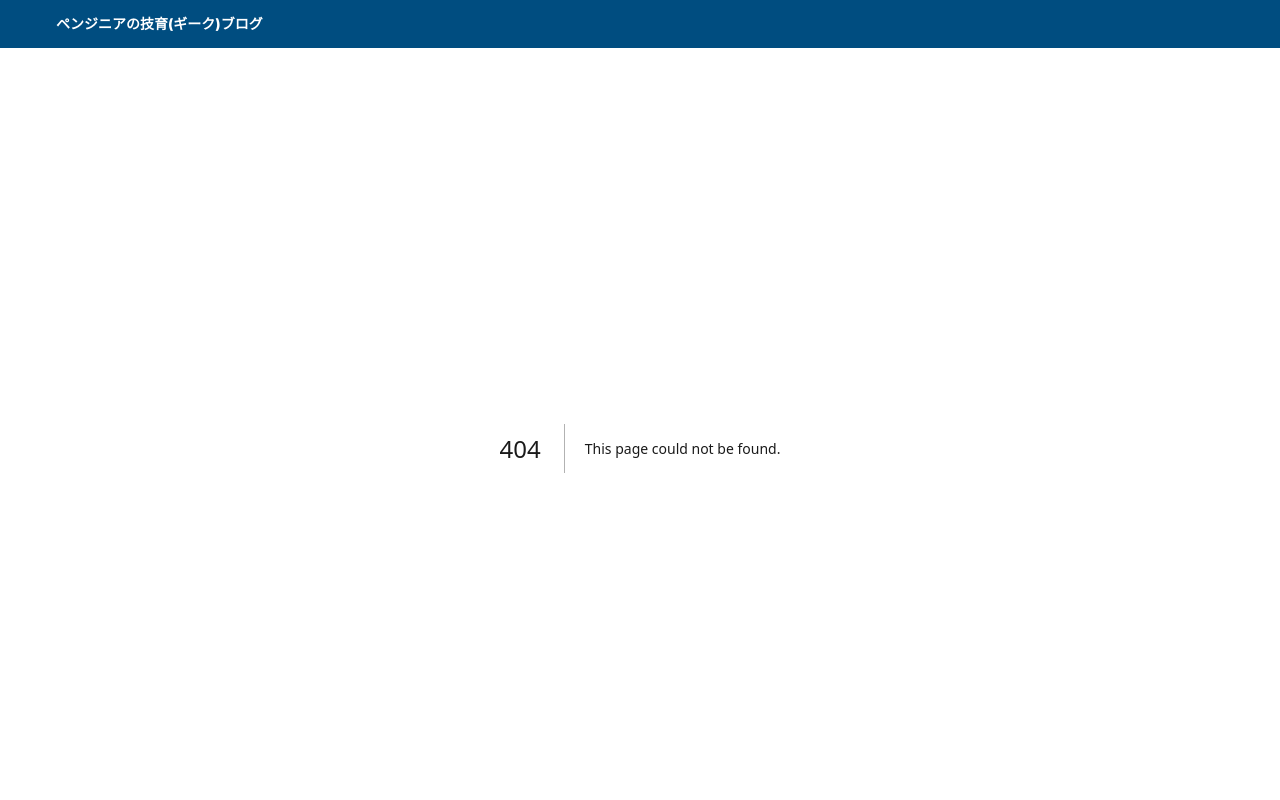
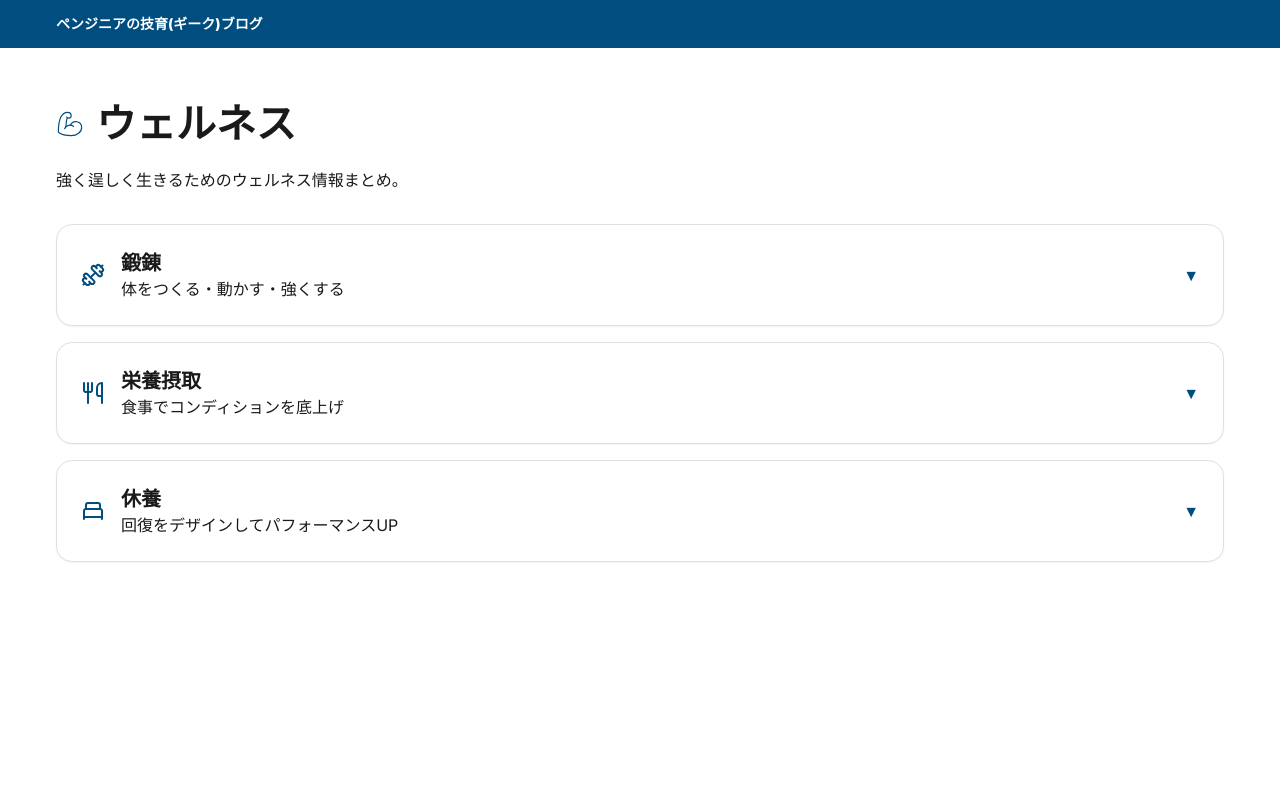
Before and after one commit to pengineer-geek/geek-blog, a Next.js app: page /categories/wellness in a window 1280 px wide. Before the commit this address had no page. Shown: the top 800 px of the page. Built offline with nearby package versions, Linux system fonts and the light colour scheme.

Commit message:
add content wellness

```diff
--- /dev/null
+++ b/src/app/_components/accordion-wellness.tsx
@@ -0,0 +1,173 @@
+"use client";
+
+import { useState } from "react";
+import Link from "next/link";
+import { IconDumbbell, IconUtensils, IconBed } from "@/app/_components/icons";
+
+type Post = { title: string; href: string };
+type Sub = { key: string; title: string; posts: Post[] };
+type Section = {
+  key: string;
+  title: string;
+  desc: string;
+  icon: React.ReactNode;
+  subs: Sub[];
+};
+
+const sections: Section[] = [
+  {
+    key: "training",
+    title: "鍛錬",
+    desc: "体をつくる・動かす・強くする",
+    icon: <IconDumbbell className="h-6 w-6" />,
+    subs: [
+      {
+        key: "weight",
+        title: "ウェイトトレーニング",
+        posts: [
+          { title: "初心者メニューとフォームの基本", href: "#" },
+          { title: "プログレッションの考え方", href: "#" },
+        ],
+      },
+      {
+        key: "bjj",
+        title: "ブラジリアン柔術",
+        posts: [
+          { title: "白帯がまず覚えるべきムーブ", href: "#" },
+          { title: "スパーで意識する2つの軸", href: "#" },
+        ],
+      },
+    ],
+  },
+  {
+    key: "nutrition",
+    title: "栄養摂取",
+    desc: "食事でコンディションを底上げ",
+    icon: <IconUtensils className="h-6 w-6" />,
+    subs: [
+      {
+        key: "recipe",
+        title: "レシピ",
+        posts: [
+          { title: "高タンパク・低脂質の定番ごはん", href: "#" },
+          { title: "5分で作れる作り置きスープ", href: "#" },
+        ],
+      },
+      {
+        key: "supplement",
+        title: "サプリメント",
+        posts: [
+          { title: "目的別サプリの使い分け", href: "#" },
+          { title: "最低限これだけでOKリスト", href: "#" },
+        ],
+      },
+    ],
+  },
+  {
+    key: "recovery",
+    title: "休養",
+    desc: "回復をデザインしてパフォーマンスUP",
+    icon: <IconBed className="h-6 w-6" />,
+    subs: [
+      {
+        key: "sleep",
+        title: "睡眠",
+        posts: [
+          { title: "睡眠の質を上げるナイトルーティン", href: "#" },
+          { title: "朝の体調を決める2つの習慣", href: "#" },
+        ],
+      },
+      {
+        key: "relax",
+        title: "リラックス",
+        posts: [
+          { title: "副交感神経に寄せるセルフケア", href: "#" },
+          { title: "仕事後の切り替えスイッチ集", href: "#" },
+        ],
+      },
+    ],
+  },
+];
+
+export default function AccordionWellness() {
+  const [openSection, setOpenSection] = useState<string | null>(null);
+  const [openSub, setOpenSub] = useState<string | null>(null);
+
+  const toggleSection = (key: string) => {
+    setOpenSection((prev) => (prev === key ? null : key));
+    setOpenSub(null);
+  };
+
+  const toggleSub = (sectionKey: string, subKey: string) => {
+    const k = `${sectionKey}:${subKey}`;
+    setOpenSub((prev) => (prev === k ? null : k));
+  };
+
+  return (
+    <div className="space-y-4">
+      {sections.map((sec) => {
+        const isOpen = openSection === sec.key;
+        return (
+          <div key={sec.key} className="rounded-2xl border border-border bg-white shadow-sm">
+            {/* 大項目ヘッダ */}
+            <button
+              onClick={() => toggleSection(sec.key)}
+              className="flex w-full items-center justify-between p-6 text-left"
+              aria-expanded={isOpen}
+            >
+              <div className="flex items-center gap-4">
+                <span className="text-primary">{sec.icon}</span>
+                <div>
+                  <h3 className="text-xl font-extrabold text-text">{sec.title}</h3>
+                  <p className="text-text/70">{sec.desc}</p>
+                </div>
+              </div>
+              <span className="ml-4 text-primary">{isOpen ? "▲" : "▼"}</span>
+            </button>
+
+            {/* 中項目 */}
+            {isOpen && (
+              <div className="px-6 pb-6">
+                <ul className="space-y-2">
+                  {sec.subs.map((sub) => {
+                    const key = `${sec.key}:${sub.key}`;
+                    const subOpen = openSub === key;
+                    return (
+                      <li key={sub.key} className="rounded-xl border border-border/70 bg-white">
+                        <button
+                          onClick={() => toggleSub(sec.key, sub.key)}
+                          className="flex w-full items-center justify-between rounded-xl p-3 text-left hover:bg-primary/5"
+                          aria-expanded={subOpen}
+                        >
+                          <span className="font-medium text-text">{sub.title}</span>
+                          <span className="text-primary">{subOpen ? "▲" : "▼"}</span>
+                        </button>
+
+                        {subOpen && (
+                          <div className="px-4 pb-3">
+                            <ul className="space-y-1">
+                              {sub.posts.map((p, i) => (
+                                <li key={i}>
+                                  <Link
+                                    href={p.href}
+                                    className="block rounded-lg px-3 py-2 text-text/80 transition hover:bg-primary/5 hover:text-primary"
+                                  >
+                                    {p.title}
+                                  </Link>
+                                </li>
+                              ))}
+                            </ul>
+                          </div>
+                        )}
+                      </li>
+                    );
+                  })}
+                </ul>
+              </div>
+            )}
+          </div>
+        );
+      })}
+    </div>
+  );
+}
--- a/src/app/_components/icons.tsx
+++ b/src/app/_components/icons.tsx
@@ -108,3 +108,44 @@ export function IconWrench(props: React.SVGProps<SVGSVGElement>) {
     </svg>
   );
 }
+
+// 大項目 : 鍛錬
+export function IconDumbbell(props: React.SVGProps<SVGSVGElement>) {
+  return (
+    <svg width="24" height="24" viewBox="0 0 24 24"
+      fill="none" stroke="currentColor" strokeWidth={2}
+      strokeLinecap="round" strokeLinejoin="round" {...props}>
+      <path d="M17.596 12.768a2 2 0 1 0 2.829-2.829l-1.768-1.767a2 2 0 0 0 2.828-2.829l-2.828-2.828a2 2 0 0 0-2.829 2.828l-1.767-1.768a2 2 0 1 0-2.829 2.829z"/>
+      <path d="m2.5 21.5 1.4-1.4"/>
+      <path d="m20.1 3.9 1.4-1.4"/>
+      <path d="M5.343 21.485a2 2 0 1 0 2.829-2.828l1.767 1.768a2 2 0 1 0 2.829-2.829l-6.364-6.364a2 2 0 1 0-2.829 2.829l1.768 1.767a2 2 0 0 0-2.828 2.829z"/>
+      <path d="m9.6 14.4 4.8-4.8"/>
+    </svg>
+  );
+}
+
+// 大項目 : 栄養摂取
+export function IconUtensils(props: React.SVGProps<SVGSVGElement>) {
+  return (
+    <svg width="24" height="24" viewBox="0 0 24 24"
+      fill="none" stroke="currentColor" strokeWidth={2}
+      strokeLinecap="round" strokeLinejoin="round" {...props}>
+      <path d="M3 2v7c0 1.1.9 2 2 2h4a2 2 0 0 0 2-2V2"/>
+      <path d="M7 2v20"/>
+      <path d="M21 15V2a5 5 0 0 0-5 5v6c0 1.1.9 2 2 2h3Zm0 0v7"/>
+    </svg>
+  );
+}
+
+// 大項目 : 休養
+export function IconBed(props: React.SVGProps<SVGSVGElement>) {
+  return (
+    <svg width="24" height="24" viewBox="0 0 24 24"
+      fill="none" stroke="currentColor" strokeWidth={2}
+      strokeLinecap="round" strokeLinejoin="round" {...props}>
+      <path d="M3 20v-8a2 2 0 0 1 2-2h14a2 2 0 0 1 2 2v8"/>
+      <path d="M5 10V6a2 2 0 0 1 2-2h10a2 2 0 0 1 2 2v4"/>
+      <path d="M3 18h18"/>
+    </svg>
+  );
+}
--- /dev/null
+++ b/src/app/categories/wellness/page.tsx
@@ -0,0 +1,20 @@
+import AccordionWellness from "@/app/_components/accordion-wellness";
+import { IconWellness } from "@/app/_components/icons"; // 既存のトップ見出し用（なければ省略）
+
+export default function Page() {
+  return (
+    <main className="container py-10 md:py-14">
+      <div className="mb-6 flex items-center gap-3">
+        <span className="text-primary">
+          <IconWellness className="h-7 w-7" />
+        </span>
+        <h1 className="text-4xl font-extrabold text-text md:text-5xl">ウェルネス</h1>
+      </div>
+      <p className="mb-8 text-text/70">
+        強く逞しく生きるためのウェルネス情報まとめ。
+      </p>
+
+      <AccordionWellness />
+    </main>
+  );
+}
```
